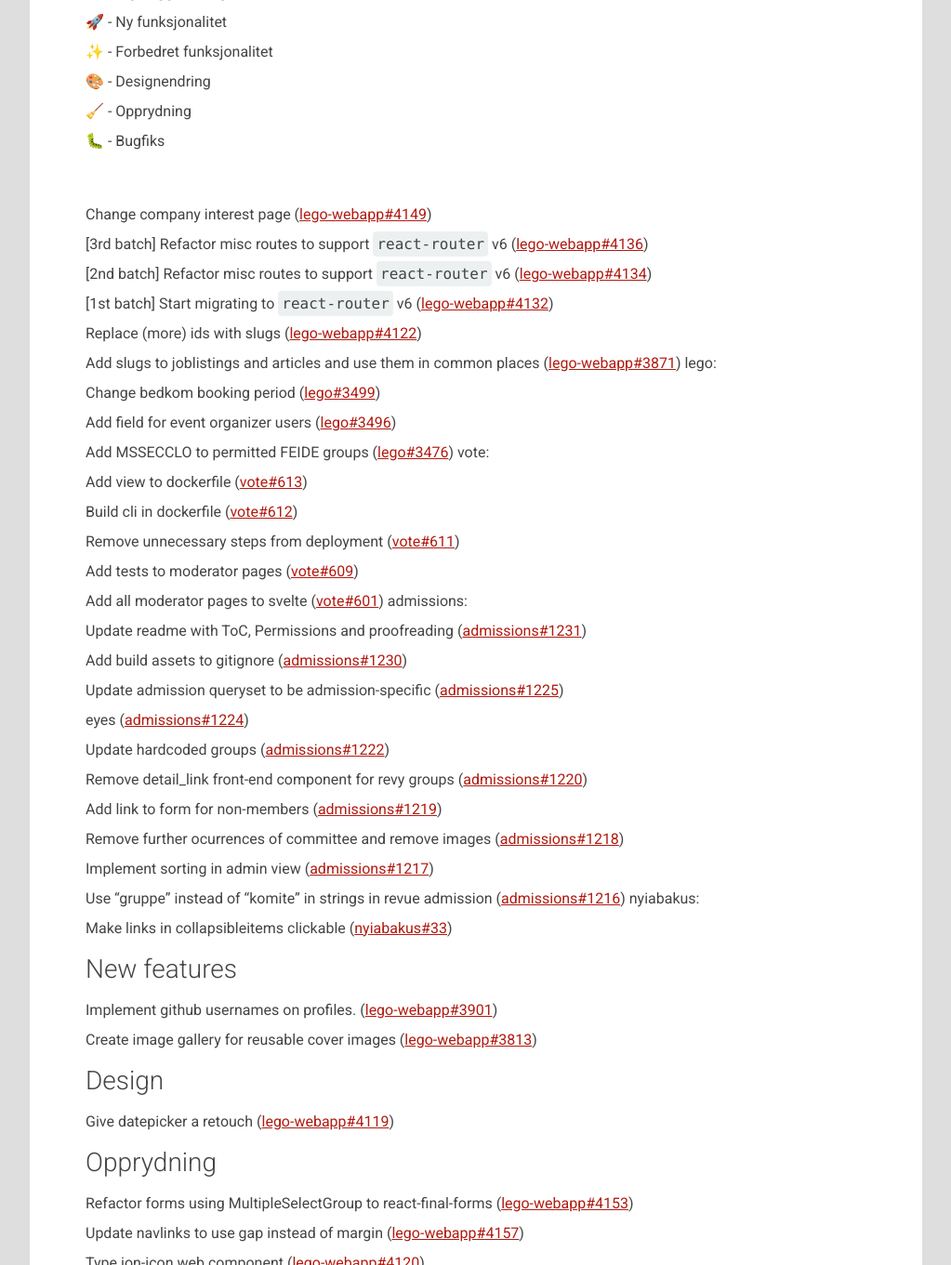
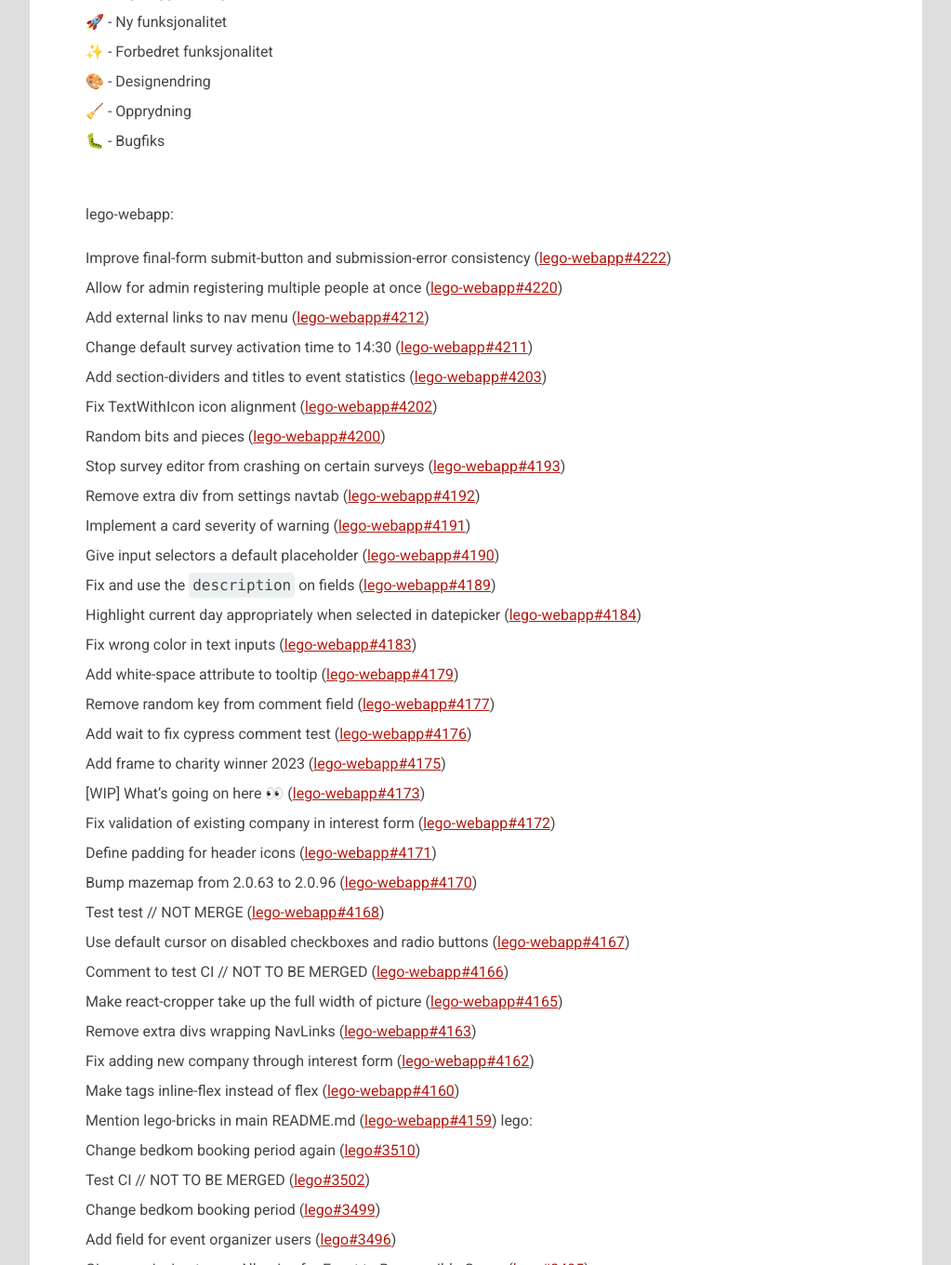
Before and after one commit to webkom/webkom.github.io, a Jekyll site: the page built from _posts/2023-10-02-september-october.md, in a window 1280 px wide and 1400 px high, scrolled down 1497 px, cut to the strip 39-1400 px from the top of the window. Shown: the whole strip at 93% size, without its empty margins (128-1151 px from the left). Built offline with Jekyll 4.4.1, drawn with Linux system fonts in a browser that asks for light colours; nearby versions of some CDN libraries; comment, search, counter and statistics services are not loaded; some of the changed text lies outside the part shown.

Commit message:
Add in missing changelog items, update title and author

```diff
--- a/_posts/2023-10-02-september-october.md
+++ b/_posts/2023-10-02-september-october.md
@@ -31,23 +31,54 @@
 
 <br>
 
-- Change company interest page ([lego-webapp#4149](https://github.com/webkom/lego-webapp/pull/4149))
-- [3rd batch] Refactor misc routes to support `react-router` v6 ([lego-webapp#4136](https://github.com/webkom/lego-webapp/pull/4136))
-- [2nd batch] Refactor misc routes to support `react-router` v6 ([lego-webapp#4134](https://github.com/webkom/lego-webapp/pull/4134))
-- [1st batch] Start migrating to `react-router` v6 ([lego-webapp#4132](https://github.com/webkom/lego-webapp/pull/4132))
-- Replace (more) ids with slugs ([lego-webapp#4122](https://github.com/webkom/lego-webapp/pull/4122))
-- Add slugs to joblistings and articles and use them in common places ([lego-webapp#3871](https://github.com/webkom/lego-webapp/pull/3871))
-lego:
+lego-webapp:
+- Improve final-form submit-button and submission-error consistency ([lego-webapp#4222](https://github.com/webkom/lego-webapp/pull/4222))
+- Allow for admin registering multiple people at once ([lego-webapp#4220](https://github.com/webkom/lego-webapp/pull/4220))
+- Add external links to nav menu ([lego-webapp#4212](https://github.com/webkom/lego-webapp/pull/4212))
+- Change default survey activation time to 14:30 ([lego-webapp#4211](https://github.com/webkom/lego-webapp/pull/4211))
+- Add section-dividers and titles to event statistics ([lego-webapp#4203](https://github.com/webkom/lego-webapp/pull/4203))
+- Fix TextWithIcon icon alignment ([lego-webapp#4202](https://github.com/webkom/lego-webapp/pull/4202))
+- Random bits and pieces ([lego-webapp#4200](https://github.com/webkom/lego-webapp/pull/4200))
+- Stop survey editor from crashing on certain surveys ([lego-webapp#4193](https://github.com/webkom/lego-webapp/pull/4193))
+- Remove extra div from settings navtab ([lego-webapp#4192](https://github.com/webkom/lego-webapp/pull/4192))
+- Implement a card severity of warning ([lego-webapp#4191](https://github.com/webkom/lego-webapp/pull/4191))
+- Give input selectors a default placeholder ([lego-webapp#4190](https://github.com/webkom/lego-webapp/pull/4190))
+- Fix and use the `description` on fields ([lego-webapp#4189](https://github.com/webkom/lego-webapp/pull/4189))
+- Highlight current day appropriately when selected in datepicker ([lego-webapp#4184](https://github.com/webkom/lego-webapp/pull/4184))
+- Fix wrong color in text inputs ([lego-webapp#4183](https://github.com/webkom/lego-webapp/pull/4183))
+- Add white-space attribute to tooltip ([lego-webapp#4179](https://github.com/webkom/lego-webapp/pull/4179))
+- Remove random key from comment field ([lego-webapp#4177](https://github.com/webkom/lego-webapp/pull/4177))
+- Add wait to fix cypress comment test ([lego-webapp#4176](https://github.com/webkom/lego-webapp/pull/4176))
+- Add frame to charity winner 2023 ([lego-webapp#4175](https://github.com/webkom/lego-webapp/pull/4175))
+- [WIP] What's going on here 👀 ([lego-webapp#4173](https://github.com/webkom/lego-webapp/pull/4173))
+- Fix validation of existing company in interest form ([lego-webapp#4172](https://github.com/webkom/lego-webapp/pull/4172))
+- Define padding for header icons ([lego-webapp#4171](https://github.com/webkom/lego-webapp/pull/4171))
+- Bump mazemap from 2.0.63 to 2.0.96 ([lego-webapp#4170](https://github.com/webkom/lego-webapp/pull/4170))
+- Test test // NOT MERGE ([lego-webapp#4168](https://github.com/webkom/lego-webapp/pull/4168))
+- Use default cursor on disabled checkboxes and radio buttons ([lego-webapp#4167](https://github.com/webkom/lego-webapp/pull/4167))
+- Comment to test CI // NOT TO BE MERGED ([lego-webapp#4166](https://github.com/webkom/lego-webapp/pull/4166))
+- Make react-cropper take up the full width of picture ([lego-webapp#4165](https://github.com/webkom/lego-webapp/pull/4165))
+- Remove extra divs wrapping NavLinks ([lego-webapp#4163](https://github.com/webkom/lego-webapp/pull/4163))
+- Fix adding new company through interest form ([lego-webapp#4162](https://github.com/webkom/lego-webapp/pull/4162))
+- Make tags inline-flex instead of flex ([lego-webapp#4160](https://github.com/webkom/lego-webapp/pull/4160))
+- Mention lego-bricks in main README.md ([lego-webapp#4159](https://github.com/webkom/lego-webapp/pull/4159))
+  lego:
+- Change bedkom booking period again ([lego#3510](https://github.com/webkom/lego/pull/3510))
+- Test CI // NOT TO BE MERGED ([lego#3502](https://github.com/webkom/lego/pull/3502))
 - Change bedkom booking period ([lego#3499](https://github.com/webkom/lego/pull/3499))
 - Add field for event organizer users ([lego#3496](https://github.com/webkom/lego/pull/3496))
+- Give permission to see Allergies for Event to Responsible Group ([lego#3495](https://github.com/webkom/lego/pull/3495))
+- Remove report from search serializer ([lego#3486](https://github.com/webkom/lego/pull/3486))
+- Fix file uploads not working ([lego#3482](https://github.com/webkom/lego/pull/3482))
 - Add MSSECCLO to permitted FEIDE groups ([lego#3476](https://github.com/webkom/lego/pull/3476))
-vote:
+  vote:
 - Add view to dockerfile ([vote#613](https://github.com/webkom/vote/pull/613))
 - Build cli in dockerfile ([vote#612](https://github.com/webkom/vote/pull/612))
 - Remove unnecessary steps from deployment ([vote#611](https://github.com/webkom/vote/pull/611))
 - Add tests to moderator pages ([vote#609](https://github.com/webkom/vote/pull/609))
 - Add all moderator pages to svelte ([vote#601](https://github.com/webkom/vote/pull/601))
-admissions:
+  admissions:
+- Connect admin-pages under the same view ([admissions#1232](https://github.com/webkom/admissions/pull/1232))
 - Update readme with ToC, Permissions and proofreading ([admissions#1231](https://github.com/webkom/admissions/pull/1231))
 - Add build assets to gitignore ([admissions#1230](https://github.com/webkom/admissions/pull/1230))
 - Update admission queryset to be admission-specific ([admissions#1225](https://github.com/webkom/admissions/pull/1225))
@@ -58,24 +89,5 @@
 - Remove further ocurrences of committee and remove images ([admissions#1218](https://github.com/webkom/admissions/pull/1218))
 - Implement sorting in admin view ([admissions#1217](https://github.com/webkom/admissions/pull/1217))
 - Use "gruppe" instead of "komite" in strings in revue admission ([admissions#1216](https://github.com/webkom/admissions/pull/1216))
-nyiabakus:
+  nyiabakus:
 - Make links in collapsibleitems clickable ([nyiabakus#33](https://github.com/webkom/nyiabakus/pull/33))
-# New features
-- Implement github usernames on profiles. ([lego-webapp#3901](https://github.com/webkom/lego-webapp/pull/3901))
-- Create image gallery for reusable cover images ([lego-webapp#3813](https://github.com/webkom/lego-webapp/pull/3813))
-
-# Design
-- Give datepicker a retouch ([lego-webapp#4119](https://github.com/webkom/lego-webapp/pull/4119))
-
-# Opprydning
-- Refactor forms using MultipleSelectGroup to react-final-forms ([lego-webapp#4153](https://github.com/webkom/lego-webapp/pull/4153))
-- Update navlinks to use gap instead of margin ([lego-webapp#4157](https://github.com/webkom/lego-webapp/pull/4157))
-- Type ion-icon web component ([lego-webapp#4120](https://github.com/webkom/lego-webapp/pull/4120))
-# Bugs
-- Use date-relative merge time in event cypress test ([lego-webapp#4143](https://github.com/webkom/lego-webapp/pull/4143))
-- Fix renaming bug in company interest page ([lego-webapp#4152](https://github.com/webkom/lego-webapp/pull/4152))
-- Fix invisible export to CSV button ([lego-webapp#4156](https://github.com/webkom/lego-webapp/pull/4156)) (Thanks, [viljanvr](https://github.com/viljanvr))
-- fix and disallow eslint warnings ([lego-webapp#4139](https://github.com/webkom/lego-webapp/pull/4139))
-- Fix bad article author spacing ([lego-webapp#4115](https://github.com/webkom/lego-webapp/pull/4115))
-- Fix incorrect stripe input color ([lego-webapp#4099](https://github.com/webkom/lego-webapp/pull/4099))
-- Fix file uploads not working ([lego#3482](https://github.com/webkom/lego/pull/3482))
```
Also changed, not shown: other parts of _posts/2023-10-02-september-october.md (+2 -2 lines).
